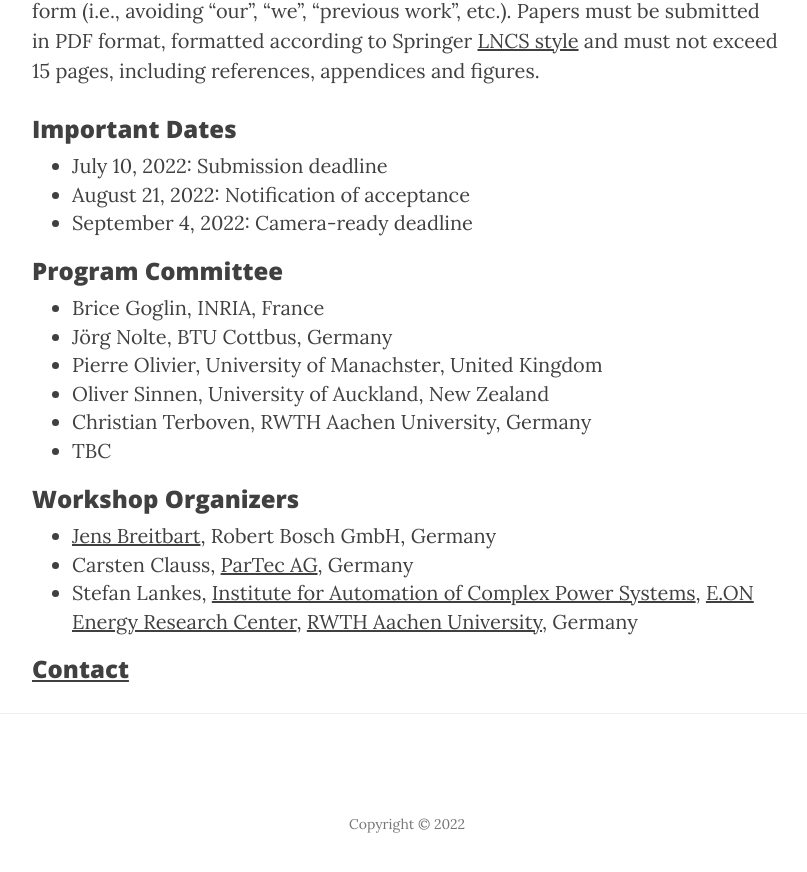
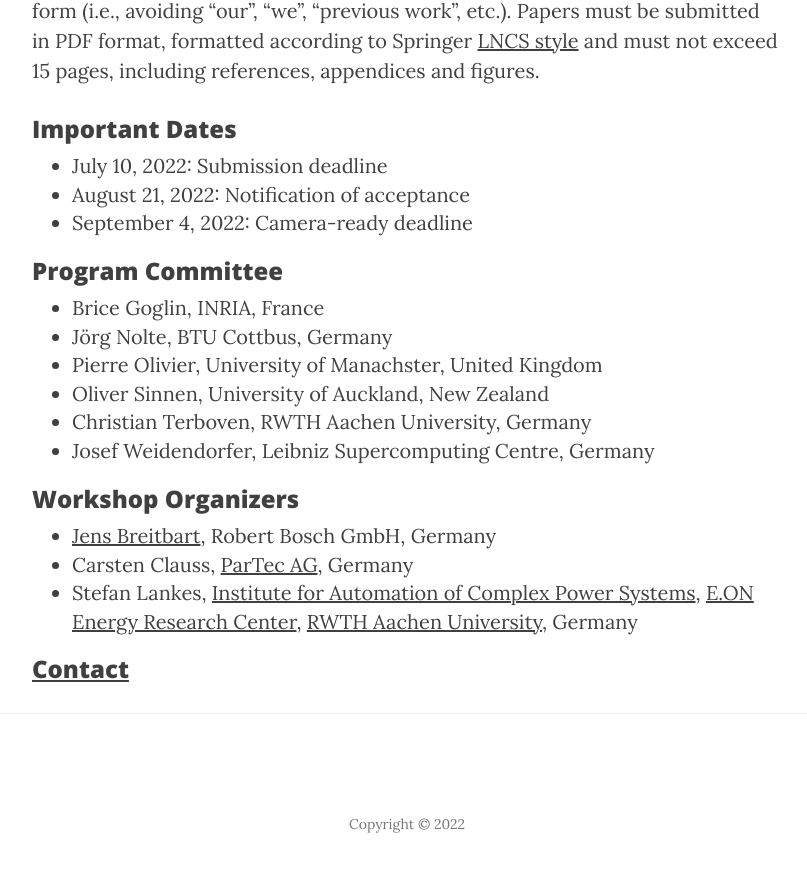
Before and after one commit to WROME/wrome.github.io, a Jekyll site: the page built from heilbronn2022.md, in a window 1280 px wide and 900 px high, scrolled down 2448 px. Shown: the top 872 px of the window, without its empty margins (233-1040 px from the left). Built offline with Jekyll 4.4.1, drawn with Linux system fonts in a browser that asks for light colours; nearby versions of some CDN libraries.

Commit message:
extend list of PC members

```diff
--- a/heilbronn2022.md
+++ b/heilbronn2022.md
@@ -51,7 +51,7 @@
 * Pierre Olivier, University of Manachster, United Kingdom
 * Oliver Sinnen, University of Auckland, New Zealand
 * Christian Terboven, RWTH Aachen University, Germany
-* TBC
+* Josef Weidendorfer, Leibniz Supercomputing Centre, Germany
 
 ### Workshop Organizers
 
```
